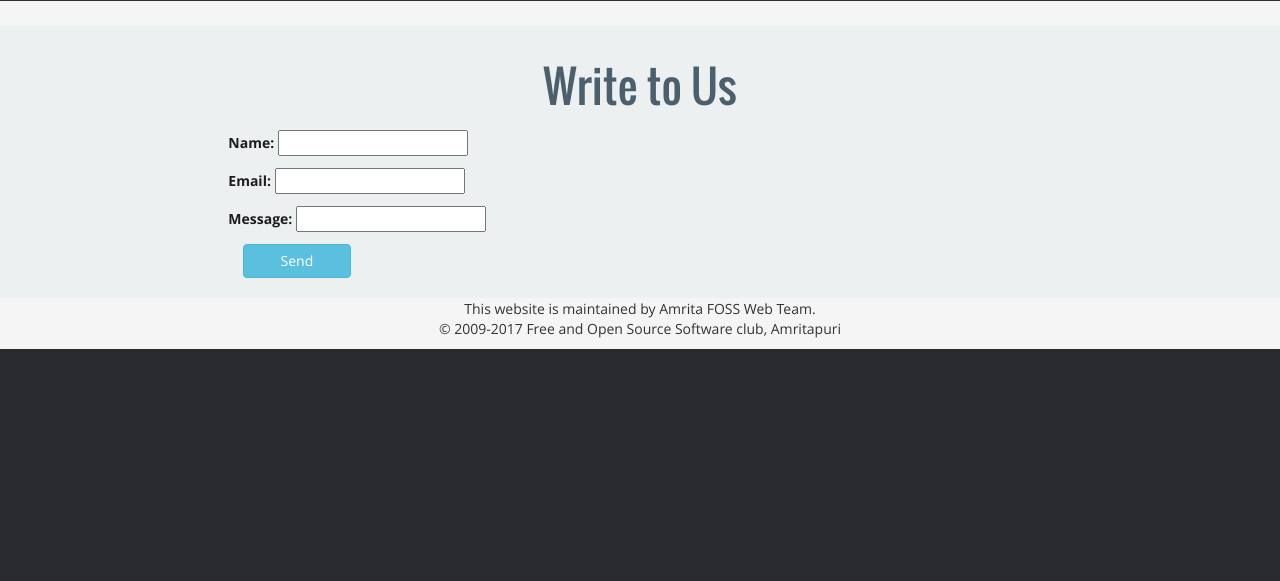
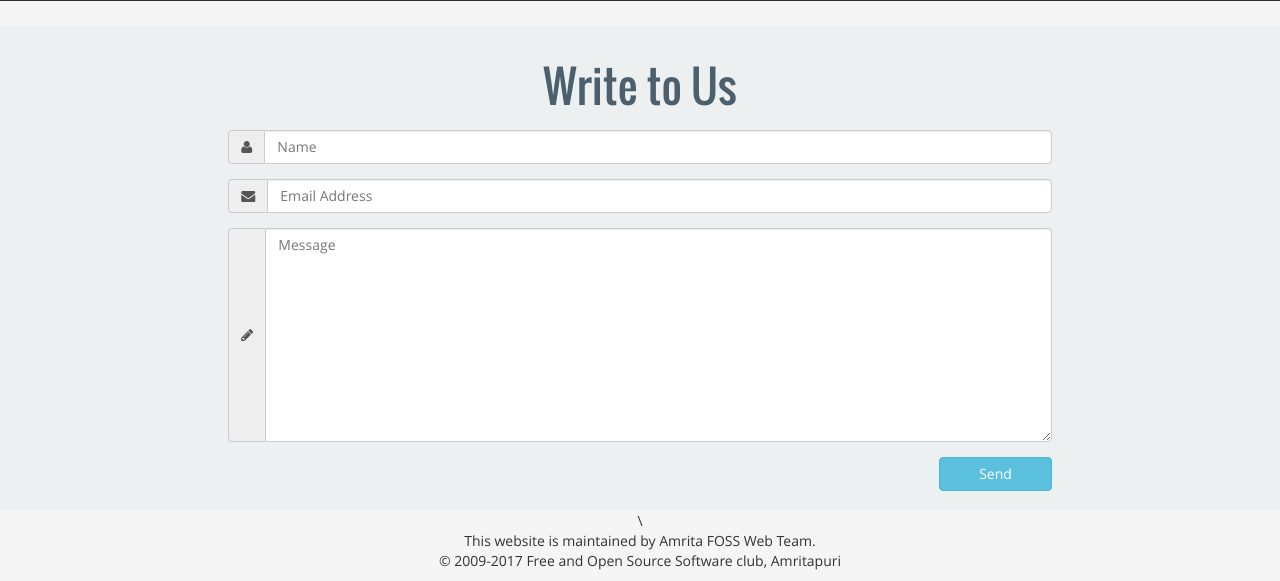
Before and after one commit to amfoss/club-website-2017, a Django app: template templates/home.html in a window 1280 px wide. Shown: the part 1998-2579 px from the top of the page. Before the commit the page ends 2347 px from the top, so only its background shows below. Run offline with Django 3.2, Linux system fonts and the light colour scheme; the template is opened without the code that fills it: values that come from a table or form of the project are taken from there, others are empty; parts of the project's set-up code (start-up, migrations or seed data) failed here and were passed over; some libraries are stand-ins or nearby versions.

Commit message:
Got the contact form design correct

```diff
--- a/templates/contact.html
+++ b/templates/contact.html
@@ -1,16 +1,64 @@
 <div class="theme theme-2">
     <h1 class="theme-2-h1 centered">Write to Us</h1>
     <br>
-    <div class="col-md-2"></div>
-    <div class="col-md-8">
+    <div class="col-md-8 col-lg-offset-2">
         <form role="form" method="post" action="/contact/" id="profileForm" enctype="multipart/form-data">
             {% csrf_token %}
-            {{ form.as_p }}
+            <div class="form-group" id="name">
+                <div class="input-group">
+                    <span class="input-group-addon">
+                        <i class="fa fa-user"></i>
+                    </span>
+                    <input type="text" class="form-control" name="name" placeholder="Name"/>
+                </div><!--input-group-->
+            </div><!--form-group-->
+            <div class="form-group" id="email">
+                <div class="input-group">
+                    <span class="input-group-addon">
+                        <i class="fa fa-envelope"></i>
+                    </span>
+                    <input type="email" class="form-control" name="email" placeholder="Email Address" required />
+                </div><!--input-group-->
+            </div><!--form-group-->
+            <div class="form-group" id="message">
+                <div class="input-group">
+                    <span class="input-group-addon">
+                        <i class="fa fa-pencil"></i>
+                    </span>
+                    <textarea  maxlength="1500" name="message" class="form-control" rows="10" placeholder="Message"></textarea>
+                </div><!--input-group-->
+            </div><!--form-group-->
+            <div class="row"> <!--Captica and submit button goes in single row-->
+            	<div class="col-md-5">
+
+            <script type="text/javascript">
+                var DjangoRecaptchaOptions = {};
+                if (typeof RecaptchaOptions !== 'object') {
+                    RecaptchaOptions = DjangoRecaptchaOptions;
+                } else {
+                    for (key in DjangoRecaptchaOptions) {
+                        RecaptchaOptions[key] = DjangoRecaptchaOptions[key];
+                    }
+                }
+            </script>
+            <script type="text/javascript"
+                    src="//www.google.com/recaptcha/api/challenge?k=6LfcYvkSAAAAAAW8UHVHw3oBuF7S5NJZ-jnBUxn1&amp;hl=en"></script>
+            <script type="text/javascript" src="https://www.google.com/recaptcha/api/js/recaptcha.js"></script>
+
+            <noscript>
+                &lt;iframe src="//www.google.com/recaptcha/api/noscript?k=6LfcYvkSAAAAAAW8UHVHw3oBuF7S5NJZ-jnBUxn1&amp;hl=en"
+                height="300" width="500" frameborder="0"&gt;&lt;/iframe&gt;&lt;br /&gt;
+                &lt;textarea name="recaptcha_challenge_field" rows="3" cols="40"&gt;&lt;/textarea&gt;
+                &lt;input type='hidden' name='recaptcha_response_field' value='manual_challenge' /&gt;
+            </noscript>
+          		</div><!--col-md-5-->
+                <div class="col-md-5">
+
+                </div>
 
                 <div class="col-md-2">
 
-                    <input type="submit" value="Send" class="btn btn-info btn-block">
-
+                    <input type="submit" name="contact_button" id="contact_id" value="Send" class="btn btn-info btn-block">
                 </div><!--col-md-4-->
 
           	</div><!--row-->
@@ -18,3 +66,5 @@
     </div><!--col-md-8-->
     <div class="col-md-2"></div>
 </div><!--theme theme-2-->
+
+\
```
